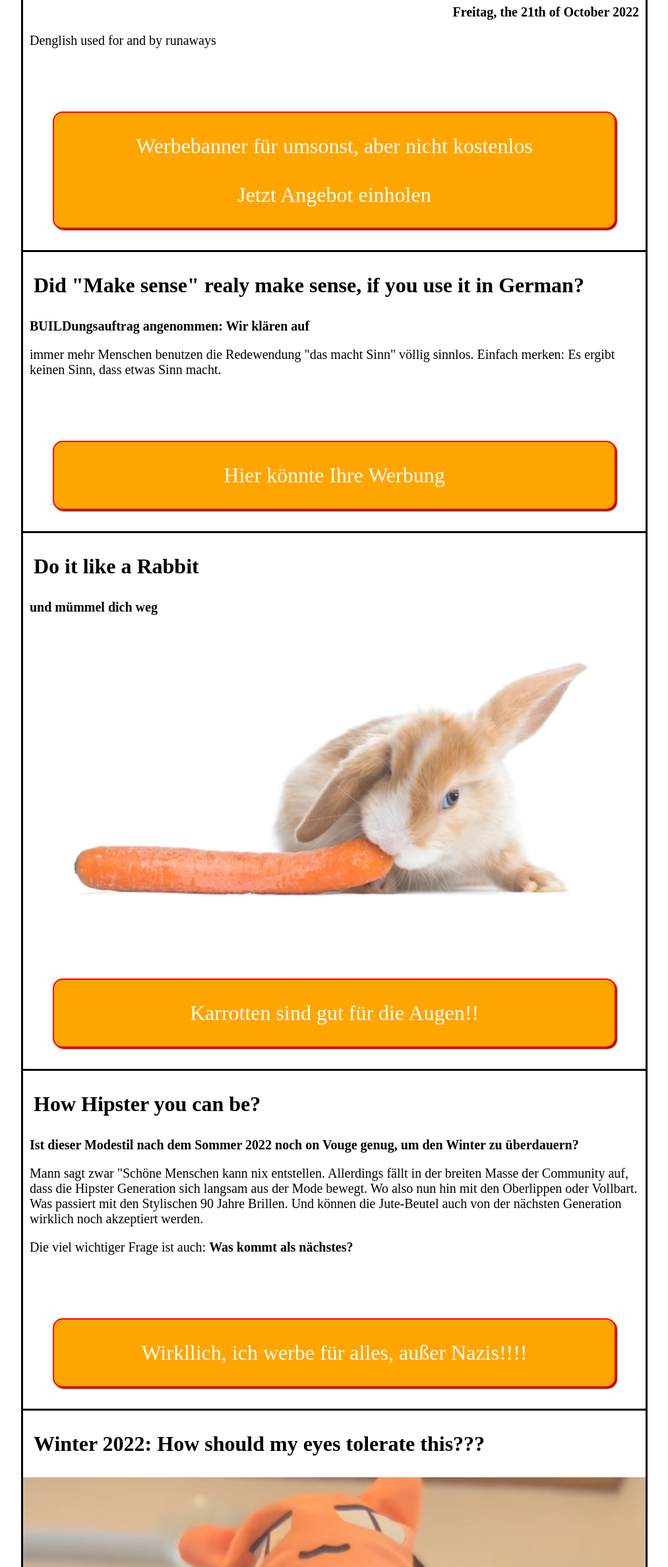
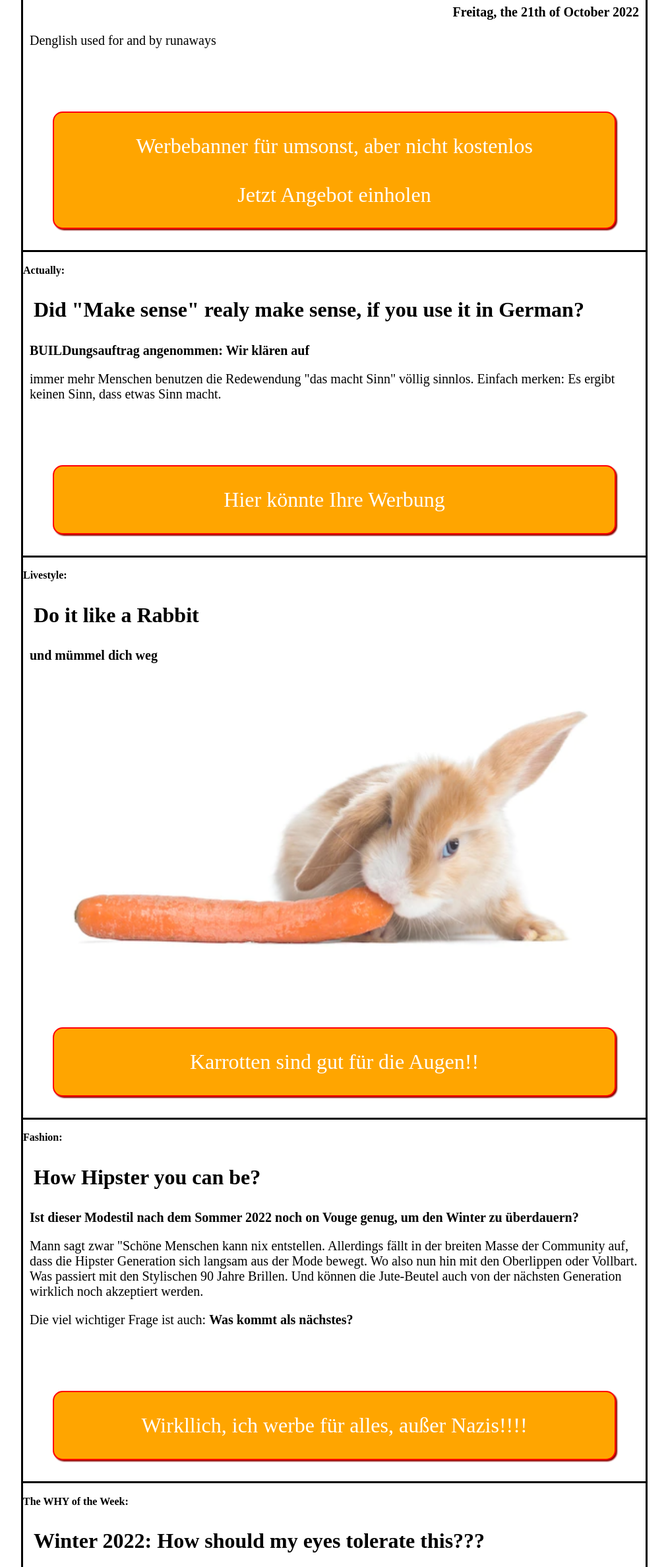
Before and after one commit to der-dittsche/build-ing, a plain HTML site: page index.html in a window 1280 px wide. Shown: the part 185-2560 px from the top of the page at 66% size, without its empty margins (133-1146 px from the left). Drawn offline with Linux system fonts and the light colour scheme.

Commit message:
feat: add newsheader

```diff
--- a/index.html
+++ b/index.html
@@ -29,6 +29,8 @@
         </article>
 
         <article>
+            <br>
+            <b>Actually:</b>
             <p class="text-question">Did "Make sense" realy make sense, if you use it in German? </p>
             <p><b>BUILDungsauftrag angenommen: Wir klären auf</b></p>
             <p>immer mehr Menschen benutzen die Redewendung "das macht Sinn" völlig sinnlos. Einfach merken: Es
@@ -37,6 +39,8 @@
             <p class="disclamer">Hier könnte Ihre Werbung </p>
         </article>
         <article>
+            <br>
+            <b>Livestyle:</b>
             <p class="text-question">Do it like a Rabbit</p>
             <p><b>und mümmel dich weg</b></p>
             <img src="/src/satin-mini-lop-kaninchen-das-eine-karotte-isst-lokalisiert-auf-weiss_191971-20976.webp"
@@ -44,6 +48,8 @@
             <p class="disclamer">Karrotten sind gut für die Augen!!</p>
         </article>
         <article>
+            <br>
+            <b>Fashion:</b>
             <p class="text-question">How Hipster you can be? </p>
             <p><b>Ist dieser Modestil nach dem Sommer 2022 noch on Vouge genug, um den Winter zu überdauern? </b>
             </p>
@@ -58,6 +64,8 @@
             <p class="disclamer">Wirkllich, ich werbe für alles, außer Nazis!!!! </p>
         </article>
         <article>
+            <br>
+            <b>The WHY of the Week:</b>
             <p class="text-question">Winter 2022: How should my eyes tolerate this???</p>
             <section>
                 <img src="/src/ferdi2.png" alt="" class="pic-behind">
@@ -67,6 +75,8 @@
                 wenn ich eine brauche </p>
         </article>
         <article>
+            <br>
+            <b>Urban:</b>
             <p class="text-question">Why so many Members had a name its sound like a pseudonym?</p>
             <p><b>Und vorallem: Der Dittsche wird jetzt Webentwickler?</b>
             </p>
@@ -90,6 +100,8 @@
             <p class="disclamer">Werbung JETZT, unverbindlich und für jeden Quatsch. </p>
         </article>
         <article>
+            <br>
+            <b>Fuilitollion, or does it names :</b>
             <h1>dialy BootCamp-Universe updates:</h1>
             <section>
                 <img src="/src/article.png" alt="" class="pic-behind">
```
